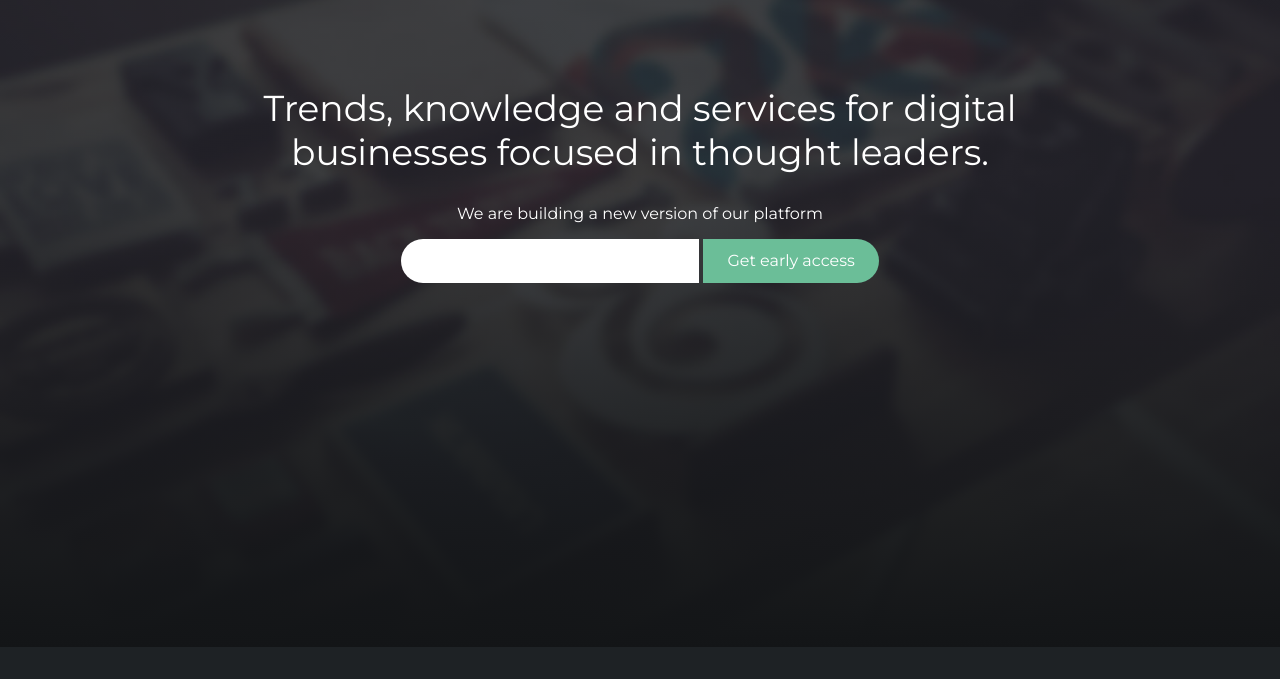
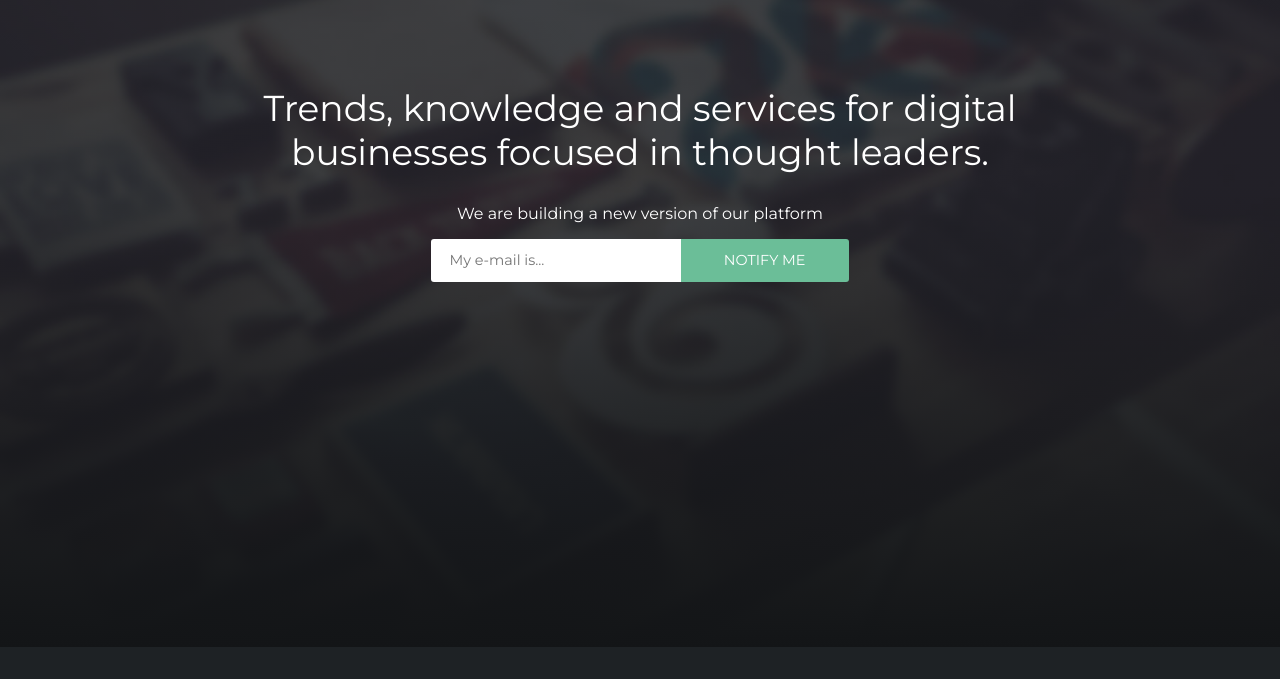
Before and after one commit to starterdaily/cannes2015, a plain HTML site: page index.html in a window 1280 px wide. Shown: the part 121-800 px from the top of the page. Drawn offline with Linux system fonts and the light colour scheme.

Commit message:
Estilos completos del formulario de mailchimp y soluciones responsive

```diff
--- a/css/main.css
+++ b/css/main.css
@@ -5,6 +5,16 @@ body {
 	font-size: 16px;
 	-webkit-font-smoothing: antialiased;
 	-moz-osx-font-smoothing: grayscale;
+}
+
+::-moz-selection {
+	color: #fff;
+	background: #1e2225;
+}
+
+::selection {
+	color: #fff;
+	background: #1e2225;
 }
 
 .container {
@@ -115,9 +125,8 @@ body {
 }
 
 .pitch {
-	font-size: 2.25em;
+	font-size: 1.5em;
 	font-weight: normal;
-	padding: 0 5em;
 }
 
 .content_intro p {
@@ -128,19 +137,66 @@ body {
  * Estilos del formulario para suscribirse
  */
 .mc-field-group input {
-	display: inline-block;
+	box-sizing: border-box;
+	display: block;
 	border: 0;
-	height: 2.75em;
-	padding: 0 1.5em;
+	font-size: .9em;
+	height: 3em;
+	padding: 0 1.25em;
+	-webkit-transition: all .5s linear;
+	-moz-transition: all .5s linear;
+	-ms-transition: all .5s linear;
+	-o-transition: all .5s linear;
+	transition: all .5s linear;
+	width: 100%;
 }
 
 input[type="email"] {
-	border-radius: 50px 0 0 50px;
-	color: #1e2225;
-	min-width: 250px;
+	color: #555a5d;
+}
+
+input[type="email"]:focus {
+	-webkit-box-shadow:inset 0 0 10px 0 rgba(0,0,0,.15);
+	box-shadow:inset 0 0 10px 0 rgba(0,0,0,.15);
 }
 
 input[type="submit"] {
 	background-color: #6bbe98;
-	border-radius: 0 50px 50px 0;
+	text-transform: uppercase;
 }
+
+input[type="submit"]:hover {
+	background-color: #21a86a;
+}
+
+/**
+ * Media queries
+ */
+@media only screen and (min-width: 640px) {
+	.pitch {
+		border-radius: 0;
+		font-size: 2.25em;
+	}
+
+	.mc-field-group input {
+		display: inline-block;
+		width: auto;
+	}
+
+	input[type="email"] {
+		border-radius: 3px 0 0 3px;
+		min-width: 250px;
+	}
+
+	input[type="submit"] {
+		border-radius: 0 3px 3px 0;
+		margin-left: -5px;
+		padding: 0 3em;
+	}
+}
+
+@media only screen and (min-width: 1000px) {
+	.pitch {
+		padding: 0 5em;
+	}
+}
--- a/index.html
+++ b/index.html
@@ -43,8 +43,8 @@
 							<div id="mc_embed_signup_scroll">
 								<div class="mc-field-group">
 									<label class="sr-only" for="mce-EMAIL">Email Address </label>
-									<input type="email" value="" name="EMAIL" class="required email" id="mce-EMAIL">
-									<input type="submit" value="Get early access" name="subscribe" id="mc-embedded-subscribe" class="button">
+									<input type="email" value="" name="EMAIL" class="required email" id="mce-EMAIL" placeholder="My e-mail is...">
+									<input type="submit" value="Notify me" name="subscribe" id="mc-embedded-subscribe" class="button">
 								</div>
 								<div id="mce-responses" class="clear">
 									<div class="response" id="mce-error-response" style="display:none"></div>
```
